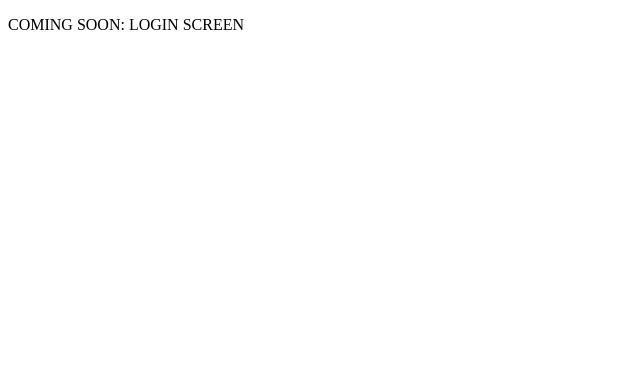
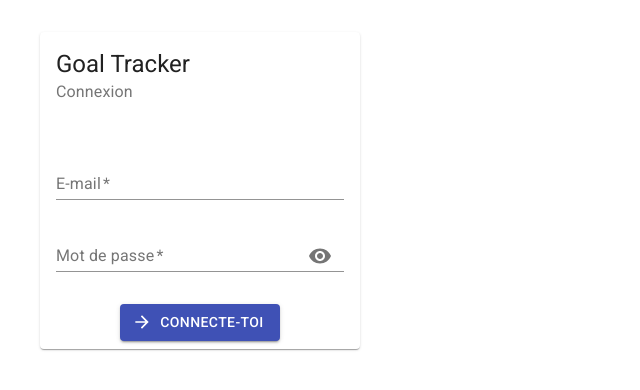
Before and after one commit to deliciousinsights/goal-tracker, a React (Create React App) app: page / in a window 1280 px wide. Shown: the top 390 px of the page, without its empty margins (0-640 px from the left). Built offline with nearby package versions, Linux system fonts and the light colour scheme.

Commit message:
Étape 1 : Bases HomeScreen et TrackerScreen

```diff
--- a/src/auth/LoginScreen.js
+++ b/src/auth/LoginScreen.js
@@ -6,6 +6,48 @@ import CardContent from '@material-ui/core/CardContent'
 import CardHeader from '@material-ui/core/CardHeader'
 import TextField from '@material-ui/core/TextField'
 
+import classes from './LoginScreen.module.css'
+import TogglablePasswordField from './TogglablePasswordField'
+
 export default function LoginScreen() {
-  return <p>COMING SOON: LOGIN SCREEN</p>
+  return (
+    <form>
+      <Card className={classes.loginScreen}>
+        <CardHeader title='Goal Tracker' subheader='Connexion' />
+        <CardContent>
+          <TextField
+            autoComplete='home email'
+            id='email'
+            name='email'
+            label='E-mail'
+            fullWidth
+            margin='normal'
+            placeholder='mon@email.tld'
+            required
+            type='email'
+          />
+          <TogglablePasswordField
+            autoComplete='current-password'
+            id='password'
+            name='password'
+            label='Mot de passe'
+            fullWidth
+            margin='normal'
+            placeholder='super mot de passe'
+            required
+          />
+        </CardContent>
+        <CardActions style={{ display: 'flex', justifyContent: 'center' }}>
+          <Button
+            color='primary'
+            startIcon={<ArrowForward />}
+            type='submit'
+            variant='contained'
+          >
+            Connecte-toi
+          </Button>
+        </CardActions>
+      </Card>
+    </form>
+  )
 }
```
